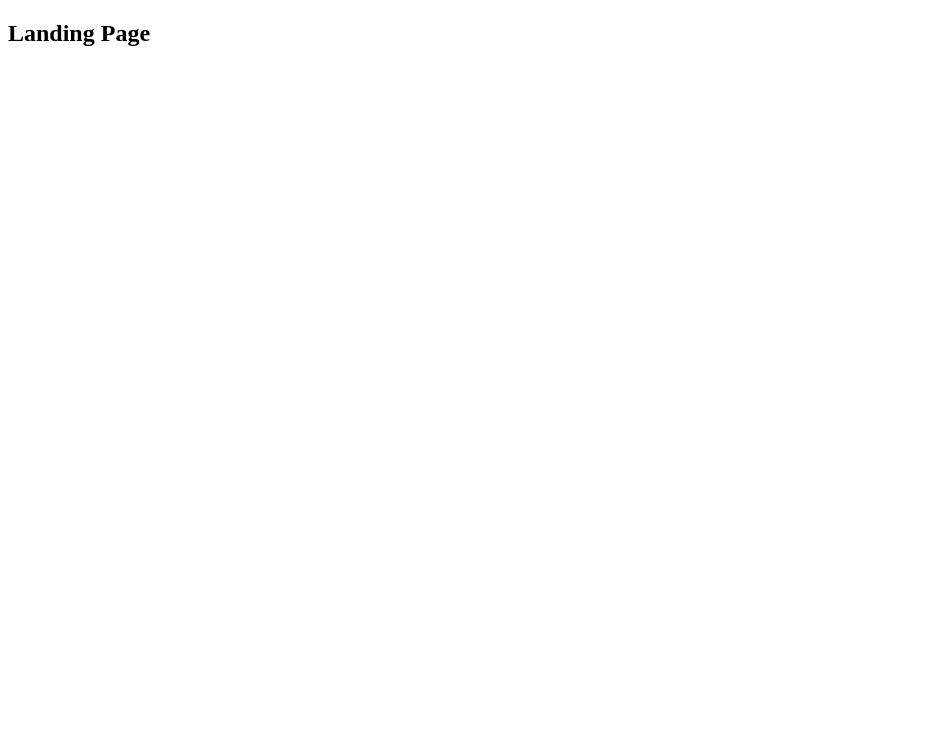
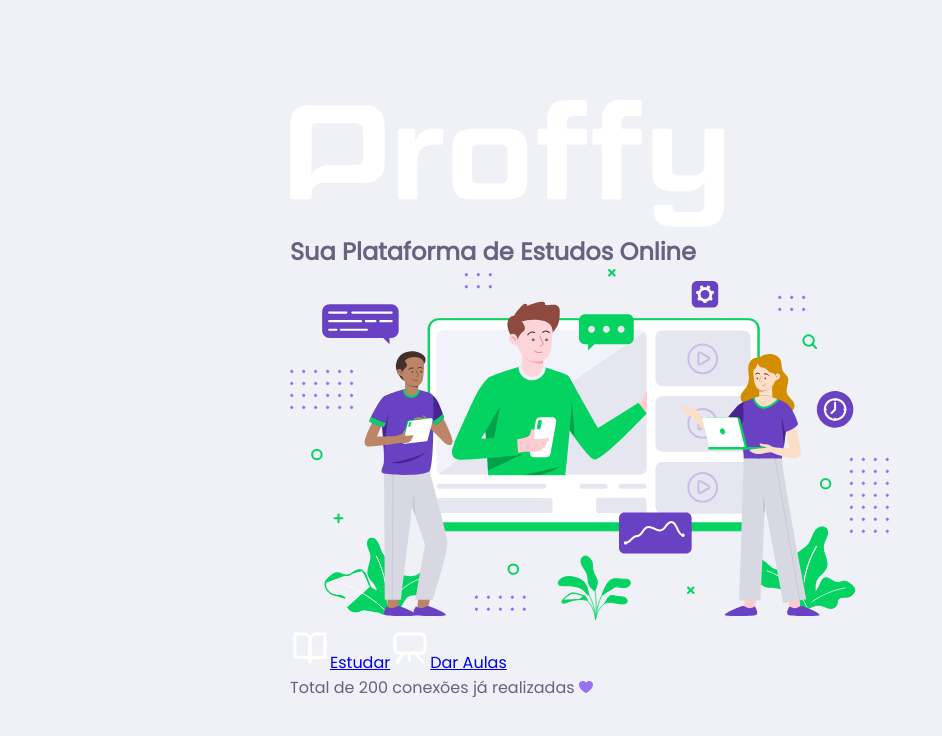
Before and after one commit to orlando-messias/next-level-week-2, a React (Create React App) app: page / in a window 1280 px wide. Shown: the top 736 px of the page, without its empty margins (0-942 px from the left). Built offline with nearby package versions, Linux system fonts and the light colour scheme.

Commit message:
landing page

```diff
--- a/public/index.html
+++ b/public/index.html
@@ -4,6 +4,7 @@
     <meta charset="utf-8" />
     <meta name="viewport" content="width=device-width, initial-scale=1" />
     <meta name="theme-color" content="#000000" />
+    <link href="https://fonts.googleapis.com/css2?family=Archivo:wght@400;700&family=Poppins&display=swap" rel="stylesheet">
     <title>Proffy</title>
   </head>
   <body>
--- a/src/App.tsx
+++ b/src/App.tsx
@@ -1,5 +1,6 @@
 import React from 'react';
 import Routes from './routes';
+import './assets/styles/global.css';
 
 function App() {
   return (
--- a/src/components/pages/Landing/index.tsx
+++ /dev/null
@@ -1,12 +0,0 @@
-import React from 'react';
-import './landingStyles.css';
-
-function Landing() {
-  return (
-    <div>
-      <h2>Landing Page</h2>
-    </div>
-  );
-}
-
-export default Landing;
--- /dev/null
+++ b/src/pages/Landing/index.tsx
@@ -0,0 +1,41 @@
+import React from 'react';
+import './landingStyles.css';
+import logoImg from '../../assets/images/logo.svg';
+import landingImg from '../../assets/images/landing.svg';
+import studyIcon from '../../assets/images/icons/study.svg';
+import giveClassesIcon from '../../assets/images/icons/give-classes.svg';
+import purpleHeartIcon from '../../assets/images/icons/purple-heart.svg';
+import { Link } from 'react-router-dom';
+
+function Landing() {
+  return (
+    <div id="page-landing">
+      <div id="landing-content" className="container">
+        <div id="logo-container">
+          <img src={logoImg} alt="Proffy" />
+          <h2>Sua Plataforma de Estudos Online</h2>
+        </div>
+
+        <img src={landingImg} alt="Landing Image" className="hero-image" />
+
+        <div className="buttons-container">
+          <Link to="/study" className="study">
+            <img src={studyIcon} alt="Estudar" />
+            Estudar
+          </Link>
+          <Link to="/give-classes" className="give-classes">
+            <img src={giveClassesIcon} alt="Estudar" />
+            Dar Aulas
+          </Link>
+        </div>
+
+        <span className="total-connections">
+          Total de 200 conexões já realizadas <img src={purpleHeartIcon} alt="Coração roxo" />
+        </span>
+
+      </div>
+    </div>
+  );
+}
+
+export default Landing;
--- a/src/routes.tsx
+++ b/src/routes.tsx
@@ -1,6 +1,6 @@
 import React from 'react';
 import { BrowserRouter as Router, Route } from 'react-router-dom';
-import Landing from './components/pages/Landing';
+import Landing from './pages/Landing';
 
 function Routes() {
   return (
```
Also changed, not shown: src/pages/Landing/landingStyles.css (added).
